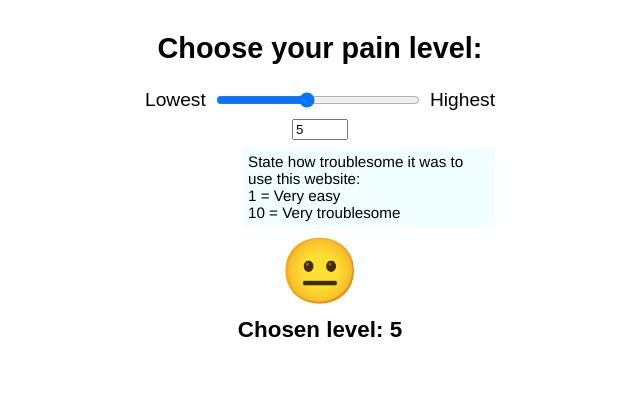
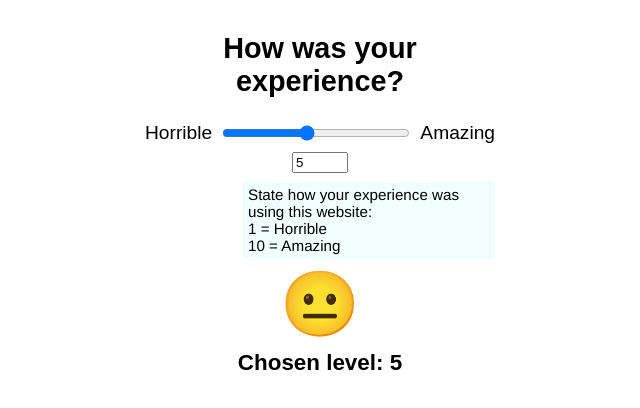
Before and after one commit to sternleo/sternleo.github.io, a plain HTML site: page index.html in a window 1280 px wide. Shown: the whole page, without its empty margins (320-960 px from the left). Drawn offline with Linux system fonts and the light colour scheme.

Commit message:
ändrat text

```diff
--- a/index.html
+++ b/index.html
@@ -3,7 +3,7 @@
 <head>
     <meta charset="UTF-8">
     <meta name="viewport" content="width=device-width, initial-scale=1.0">
-    <title>Pain Scale</title>
+    <title>Feedback component</title>
     <style>
 
         section {
@@ -117,8 +117,8 @@
 </head>
 <body>
     <section>
-        <h1 for="pain-slider">Choose your pain level:</h1>
-        <label aria-hidden="true">Lowest</label>
+        <h1 for="pain-slider">How was your experience?</h1>
+        <label aria-hidden="true">Horrible</label>
         <input
             id="pain-slider"
             type="range"
@@ -128,7 +128,7 @@
             value="5"
             aria-hidden="true"
         >
-        <label aria-hidden="true">Highest</label>
+        <label aria-hidden="true">Amazing</label>
         <input
             id="pain-number"
             type="number"
@@ -140,7 +140,7 @@
             aria-valuemax="10"
         >
         <p id="warning-text">Please choose a number between 1 and 10</p>
-        <p id="helperTextID">State how troublesome it was to use this website: <br> 1 = Very easy <br> 10 = Very troublesome</p>
+        <p id="helperTextID">State how your experience was using this website: <br> 1 = Horrible <br> 10 = Amazing</p>
         <p id="emoji" aria-hidden="true">😐</p>
         <p id="feedback" aria-live="assertive">Chosen level: 5</p>
     </section>
@@ -204,4 +204,9 @@
     varningstext läses ej upp
     läser up 5 för många gånger första gången
     sidan tar väldigt lång tid att ladda in så den läses typ upp 2 ggr????
+    Flera språk
+    icke vinklade ord
+    byta håll så 1 är sämstt, 10 bäst
+    egna bilder istället för emojis
+    annat innehåll får ej hoppa när varningstext kommer
     -->
```
